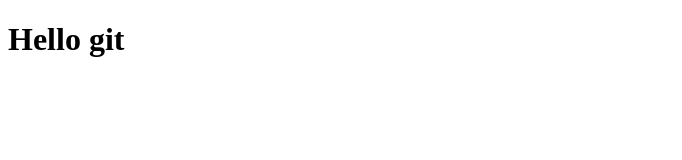
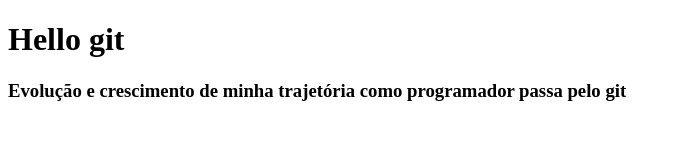
Before and after one commit to luanFrrr/teste, a plain HTML site: page index.html in a window 1280 px wide. Shown: the whole page, without its empty margins (0-682 px from the left). Drawn offline with Linux system fonts and the light colour scheme.

Commit message:
Tag h3 com minha frase motivacional clichê #Luan/>

```diff
--- a/index.html
+++ b/index.html
@@ -7,5 +7,8 @@
   </head>
   <body>
     <h1>Hello git</h1>
+    <h3>
+      Evolução e crescimento de minha trajetória como programador passa pelo git
+    </h3>
   </body>
 </html>
```
